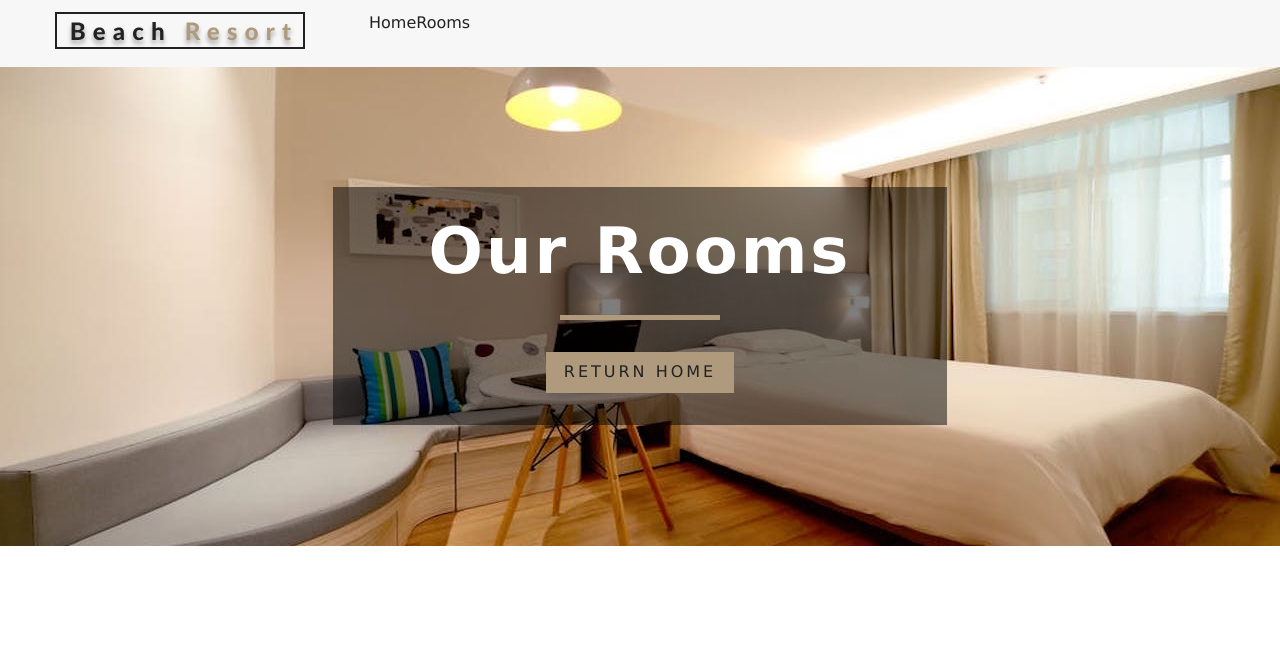
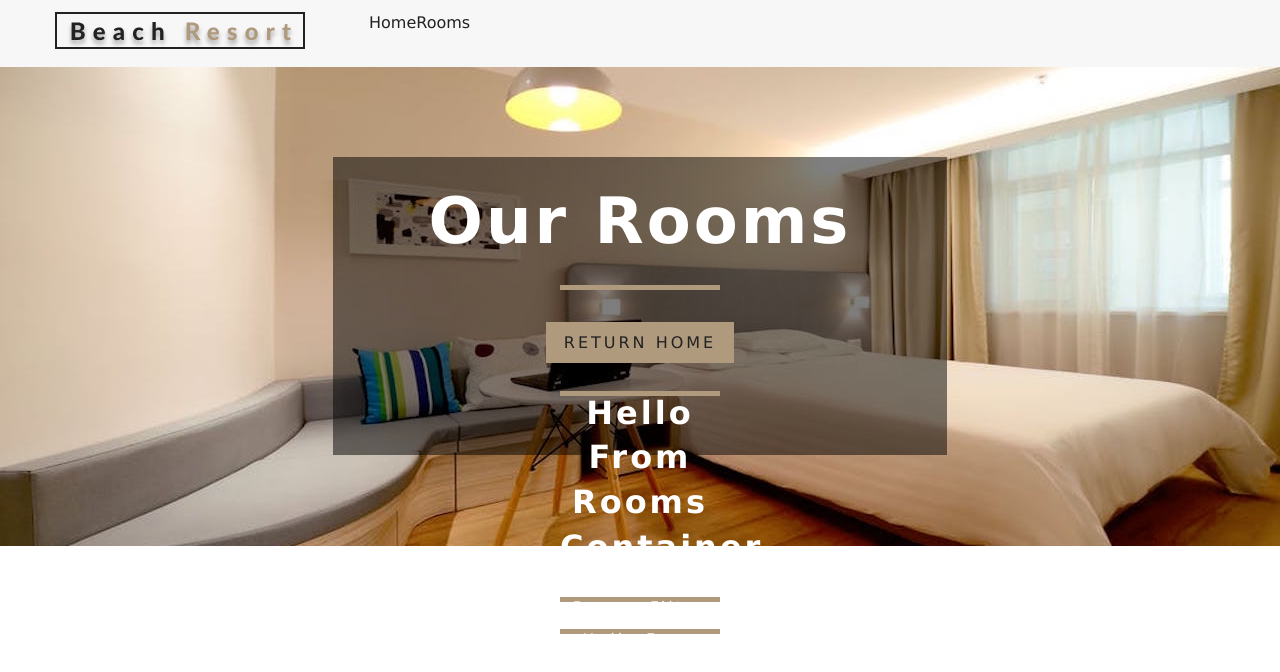
Before and after one commit to francis-mwas/ReactootelApp, a React (Create React App) app: page /rooms in a window 1280 px wide. Shown: the top 672 px of the page. Built offline with nearby package versions, Linux system fonts and the light colour scheme.

Commit message:
Started working on rooms section

```diff
--- /dev/null
+++ b/src/components/RoomContainer.js
@@ -0,0 +1,14 @@
+import React from 'react'
+import RoomsFilter from './RoomsFilter';
+import RoomsList from "./RoomsList";
+
+ function RoomContainer() {
+    return (
+        <div>
+            <h2>Hello from rooms container</h2>
+            <RoomsFilter />
+            <RoomsList />
+        </div>
+    )
+}
+export default RoomContainer;
--- /dev/null
+++ b/src/components/RoomsFilter.js
@@ -0,0 +1,10 @@
+import React from 'react'
+
+function RoomsFilter() {
+    return (
+        <div>
+            rooms filter
+        </div>
+    )
+}
+export default RoomsFilter;
--- /dev/null
+++ b/src/components/RoomsList.js
@@ -0,0 +1,10 @@
+import React from 'react'
+
+function RoomsList() {
+    return (
+        <div>
+            hello from room list
+        </div>
+    )
+}
+export default RoomsList;
--- a/src/pages/Rooms.js
+++ b/src/pages/Rooms.js
@@ -2,11 +2,13 @@
 import Hero  from "../components/Hero";
 import Banner from "../components/Banner";
 import { Link } from "react-router-dom";
+import RoomContainer from '../components/RoomContainer';
 
 function Rooms() {
     return <Hero hero="roomsHero">
         <Banner title="our rooms">
         <Link to="/" className="btn-primary">return home</Link>
+        <RoomContainer />
         </Banner>
     </Hero>
 }
```
